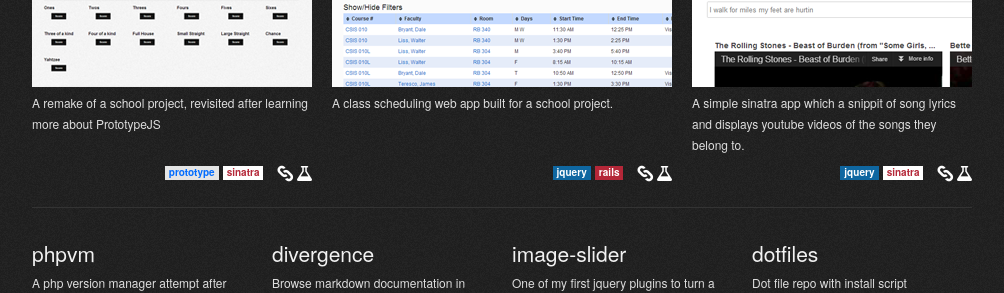
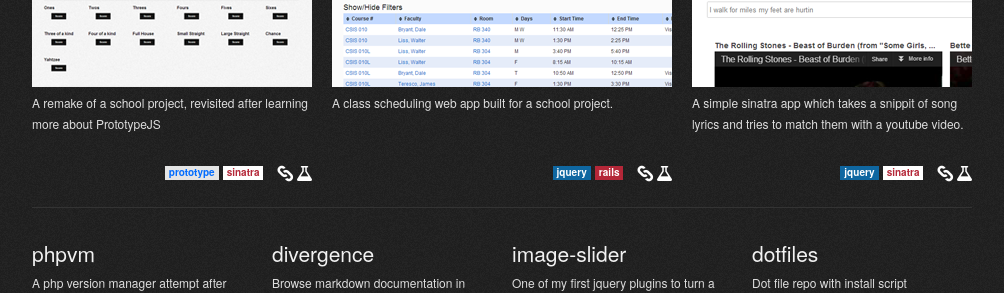
Before and after one commit to cfebs/cfebs.github.com, a Jekyll site: the page built from index.html, in a window 1280 px wide. Shown: the part 632-925 px from the top of the page, without its empty margins (128-1132 px from the left). Built offline with Jekyll 4.4.1, drawn with Linux system fonts in a browser that asks for light colours; nearby versions of some CDN libraries.

Commit message:
phrasing

```diff
--- a/index.html
+++ b/index.html
@@ -88,7 +88,7 @@ title: cfebs
             <h4>Lyrical</h4>
             <img src="static/images/ss/lyricsmall.png">
             <p>
-                A simple sinatra app which a snippit of song lyrics and displays youtube videos of the songs they belong to.
+                A simple sinatra app which takes a snippit of song lyrics and tries to match them with a youtube video.
             </p>
             <div class="links">
                 <a href="//lyrical.heroku.com" title="website"><i class="icon-link"></i></a>
```
